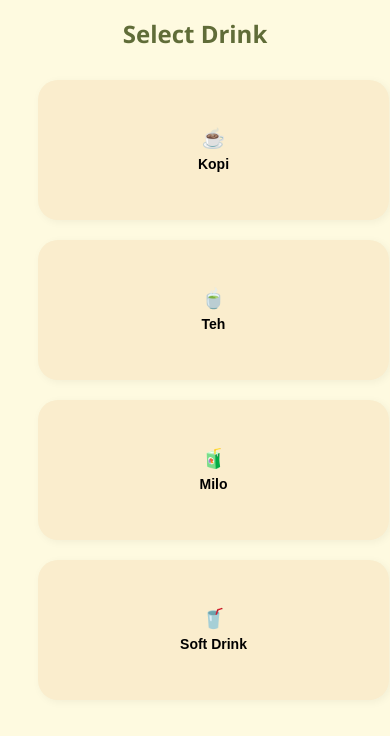
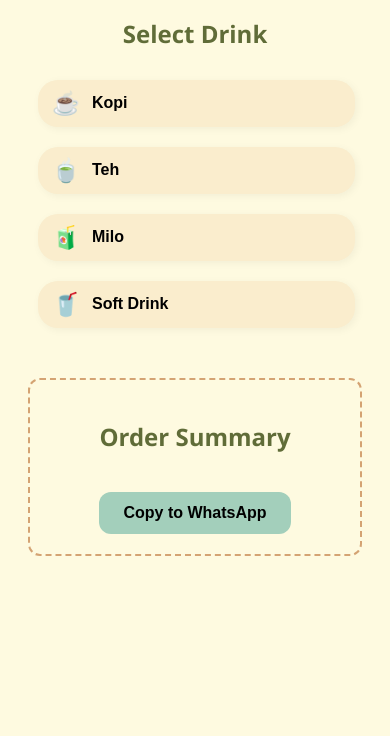
Before and after one commit to RWUltima/KopiBuddy, a website: page public/index.html in a window 390 px wide. Shown: the part 108-844 px from the top of the page. Drawn offline with Linux system fonts and the light colour scheme.

Commit message:
Updated style.css to accommodate phones, changed from column to row.

```diff
--- a/public/index.html
+++ b/public/index.html
@@ -24,20 +24,20 @@
   <h2>Select Drink</h2>
   <div class="button-grid">
     <button class="option-btn" onclick="nextStep('Kopi')">
-      <span class="emoji">☕</span>
-      <span>Kopi</span>
+      <span class="emoji left">☕</span>
+      <span class="label">Kopi</span>
     </button>
     <button class="option-btn" onclick="nextStep('Teh')">
-      <span class="emoji">🍵</span>
-      <span>Teh</span>
+      <span class="emoji left">🍵</span>
+      <span class="label">Teh</span>
     </button>
     <button class="option-btn" onclick="nextStep('Milo')">
-      <span class="emoji">🧃</span>
-      <span>Milo</span>
+      <span class="emoji left">🧃</span>
+      <span class="label">Milo</span>
     </button>
     <button class="option-btn" onclick="askSoftDrink()">
-      <span class="emoji">🥤</span>
-      <span>Soft Drink</span>
+      <span class="emoji left">🥤</span>
+      <span class="label">Soft Drink</span>
     </button>
   </div>
 </div>
--- a/public/style.css
+++ b/public/style.css
@@ -171,3 +171,29 @@ h2 {
     font-size: 0.75em;
   }
 }
+
+/* Default: desktop (emoji above text) */
+.option-btn {
+  flex-direction: column;
+}
+
+/* Mobile: emoji left, label right */
+@media (max-width: 600px) {
+  .option-btn {
+    flex-direction: row;
+    justify-content: flex-start;
+    padding: 10px 14px;
+    width: 95%;
+    height: auto;
+  }
+
+  .emoji.left {
+    margin: 0 12px 0 0;
+    font-size: 1.4rem;
+  }
+
+  .label {
+    font-size: 1rem;
+    text-align: left;
+  }
+}
```
